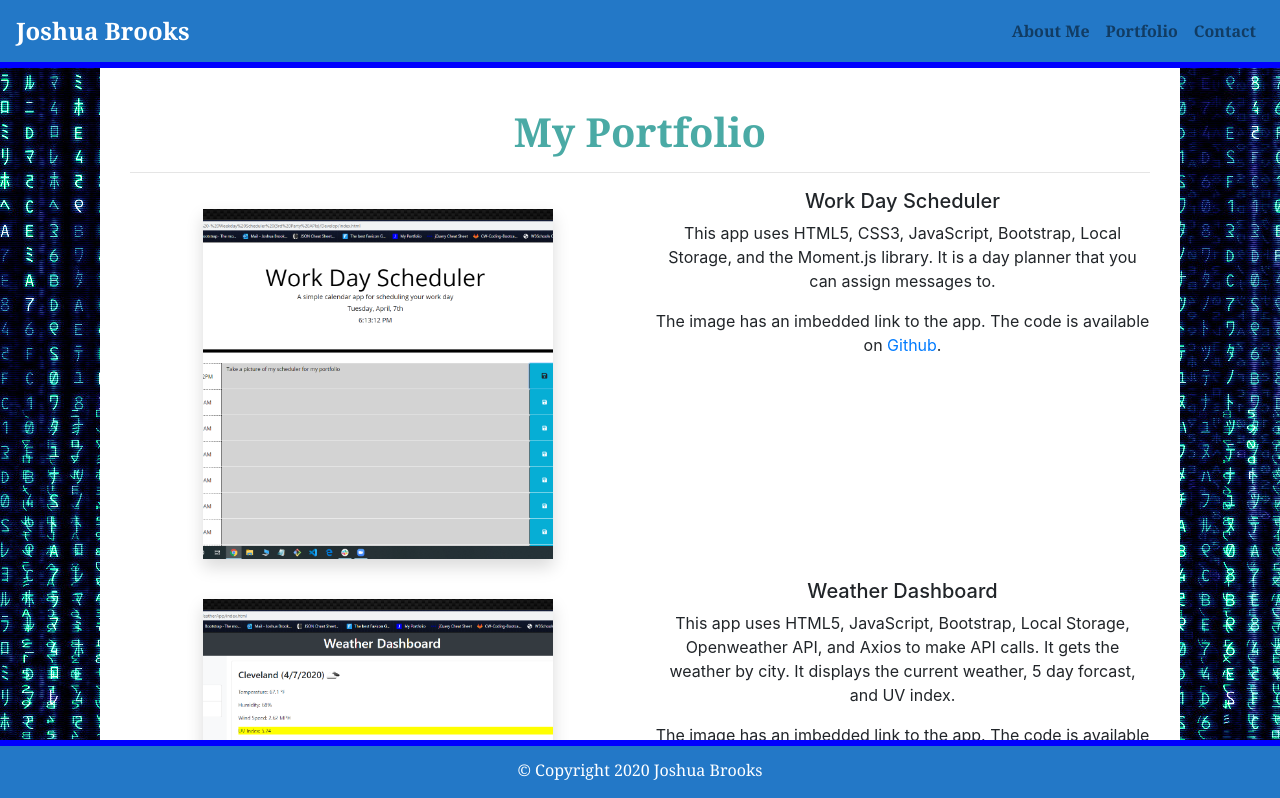
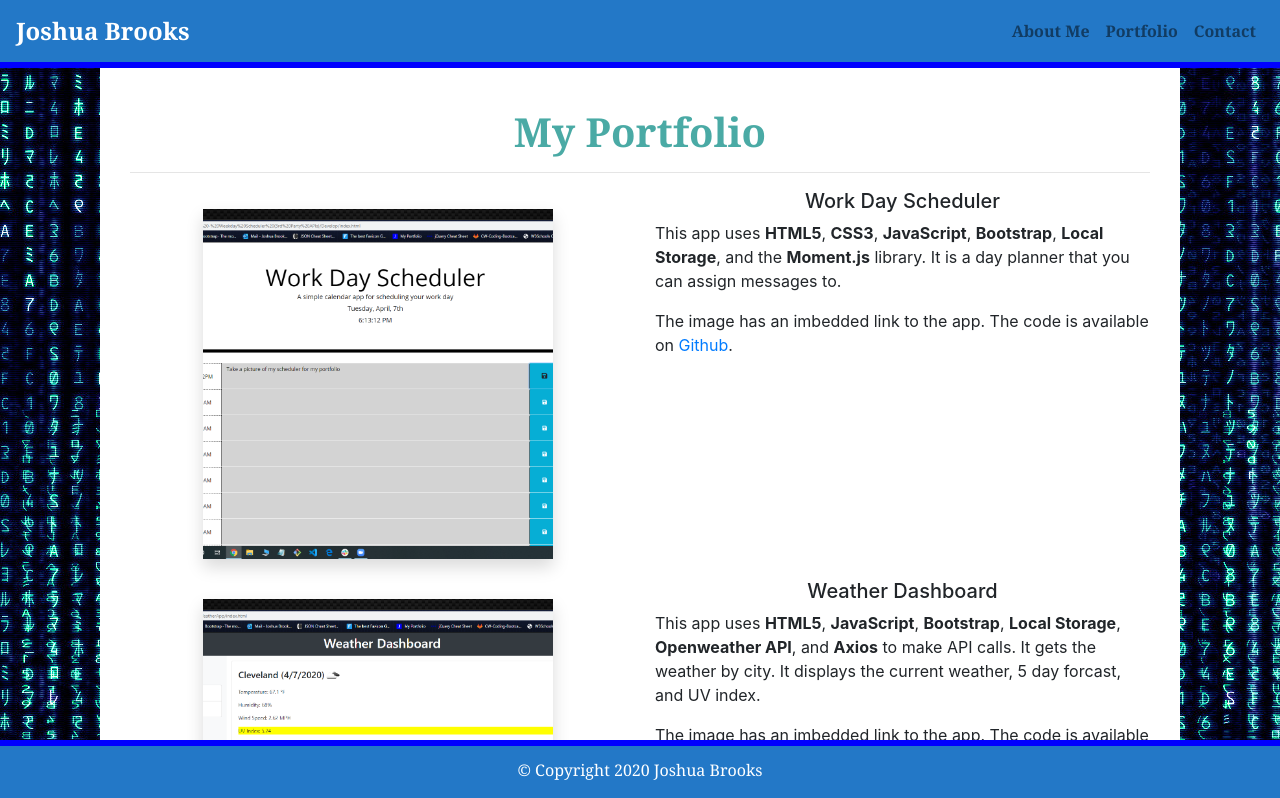
Before and after one commit to Misterjosh/react-portfolio, a React (Create React App) app: page /portfolio in a window 1280 px wide. Shown: the top 798 px of the page. Built offline with nearby package versions, Linux system fonts and the light colour scheme.

Commit message:
Added paragraph alignment and bold span class

```diff
--- a/src/components/styles/portfolio.css
+++ b/src/components/styles/portfolio.css
@@ -17,3 +17,11 @@ h1 {
   .shadow{
     box-shadow: royalblue;
   }
+
+  p {
+    text-align: left;
+  }
+
+  .spanb {
+    font-weight: bold;
+  }
```
